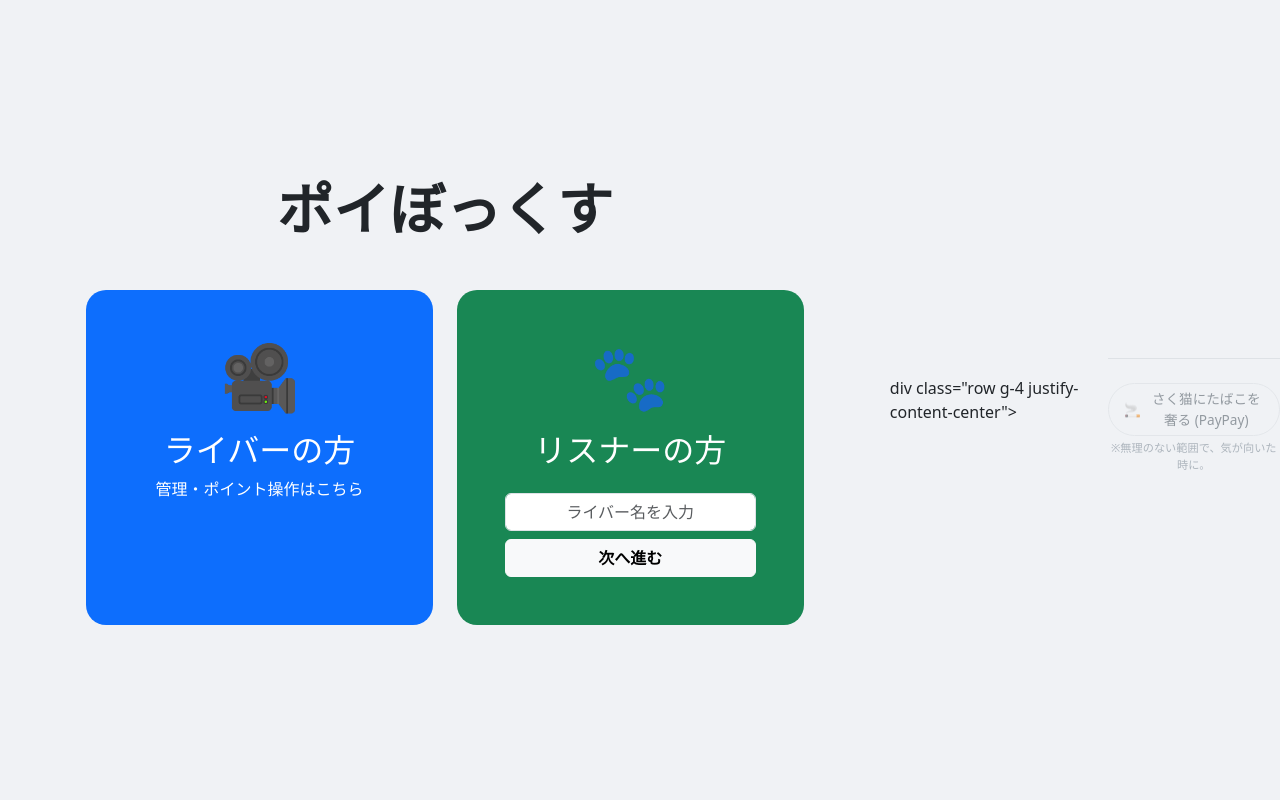
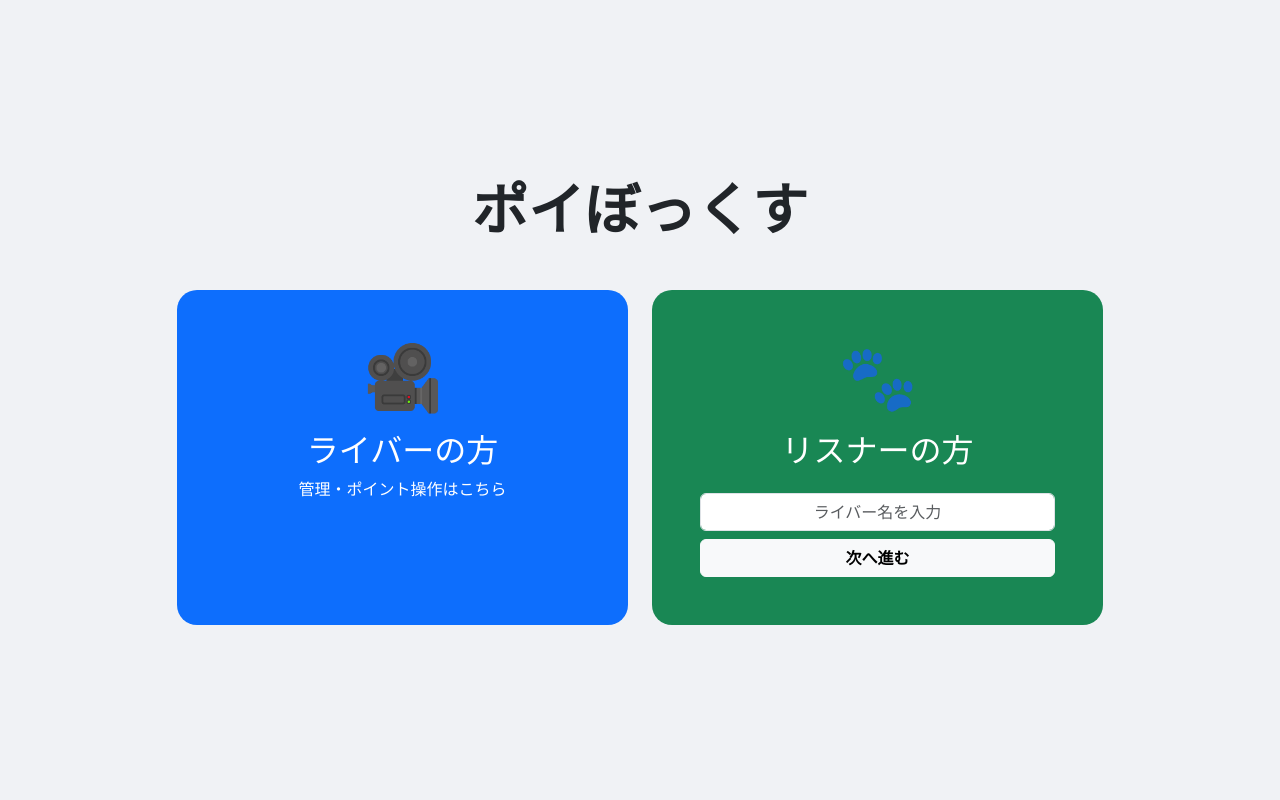
Before and after one commit to sakku9588-crypto/-, a Flask app: template templates/index.html in a window 1280 px wide. Run offline with Flask 3, Linux system fonts and the light colour scheme; the template is opened without the code that fills it, so the values that code supplies are empty.

Commit message:
Update index.html

```diff
--- a/templates/index.html
+++ b/templates/index.html
@@ -47,20 +47,6 @@
             }
         }
     </script>
-div class="row g-4 justify-content-center">
     </div>
-</div>
-
-<div class="mt-5 pt-4 text-center border-top">
-    <div style="opacity: 0.7;"> <a href="https://qr.paypay.ne.jp/p2p01_lrjplFOnlGu9iRlI" target="_blank"
-           class="text-decoration-none d-inline-flex align-items-center justify-content-center"
-           style="color: #6c757d; font-size: 0.85rem; border: 1px solid #dee2e6; padding: 5px 15px; border-radius: 30px;">
-            <span class="me-2">🚬</span>
-            <span>さく猫にたばこを奢る (PayPay)</span>
-        </a>
-    </div>
-    <p style="font-size: 0.7rem; color: #adb5bd;" class="mt-1">
-        ※無理のない範囲で、気が向いた時に。
-    </p>
 </body>
 </html>
```
